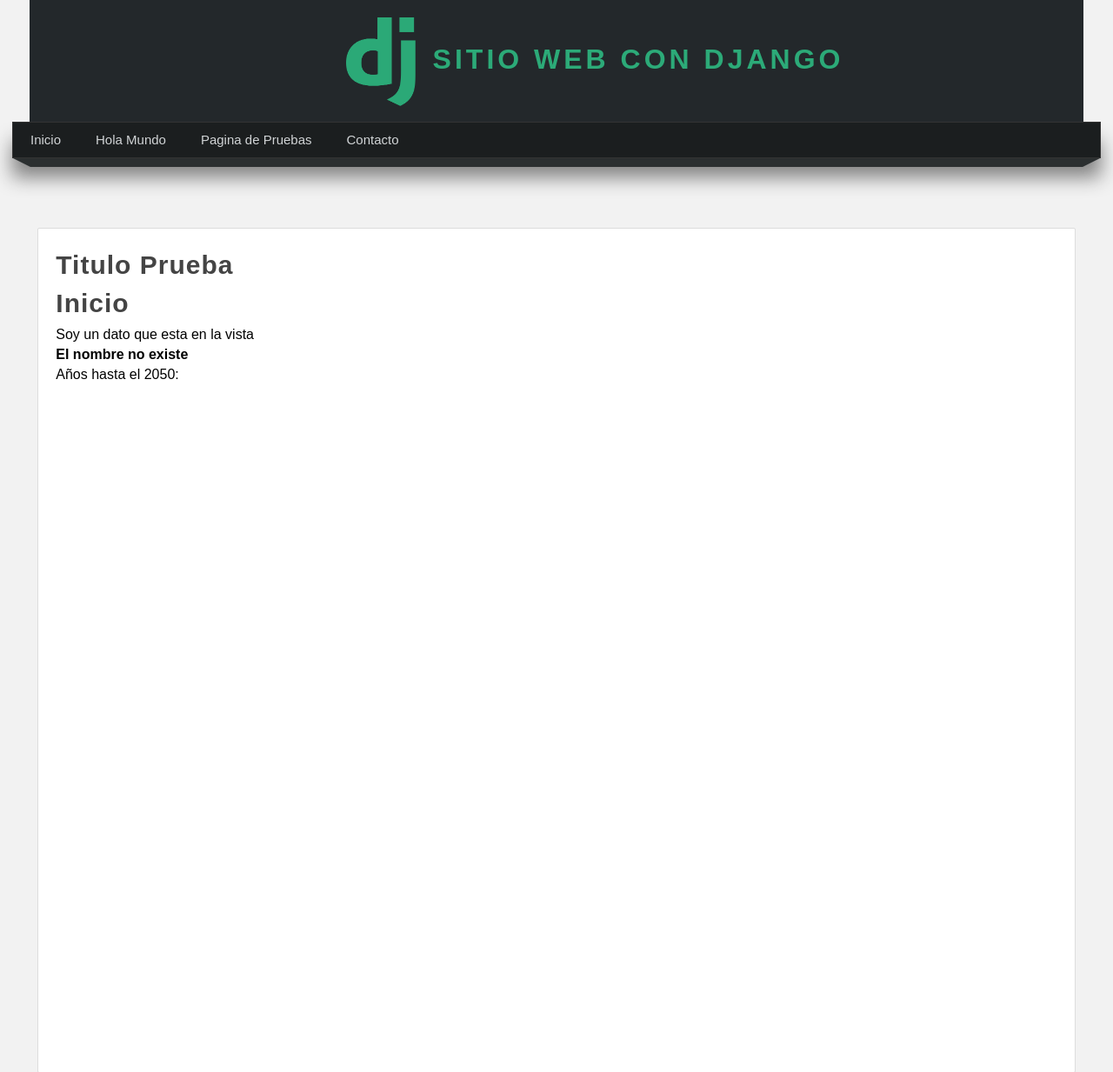
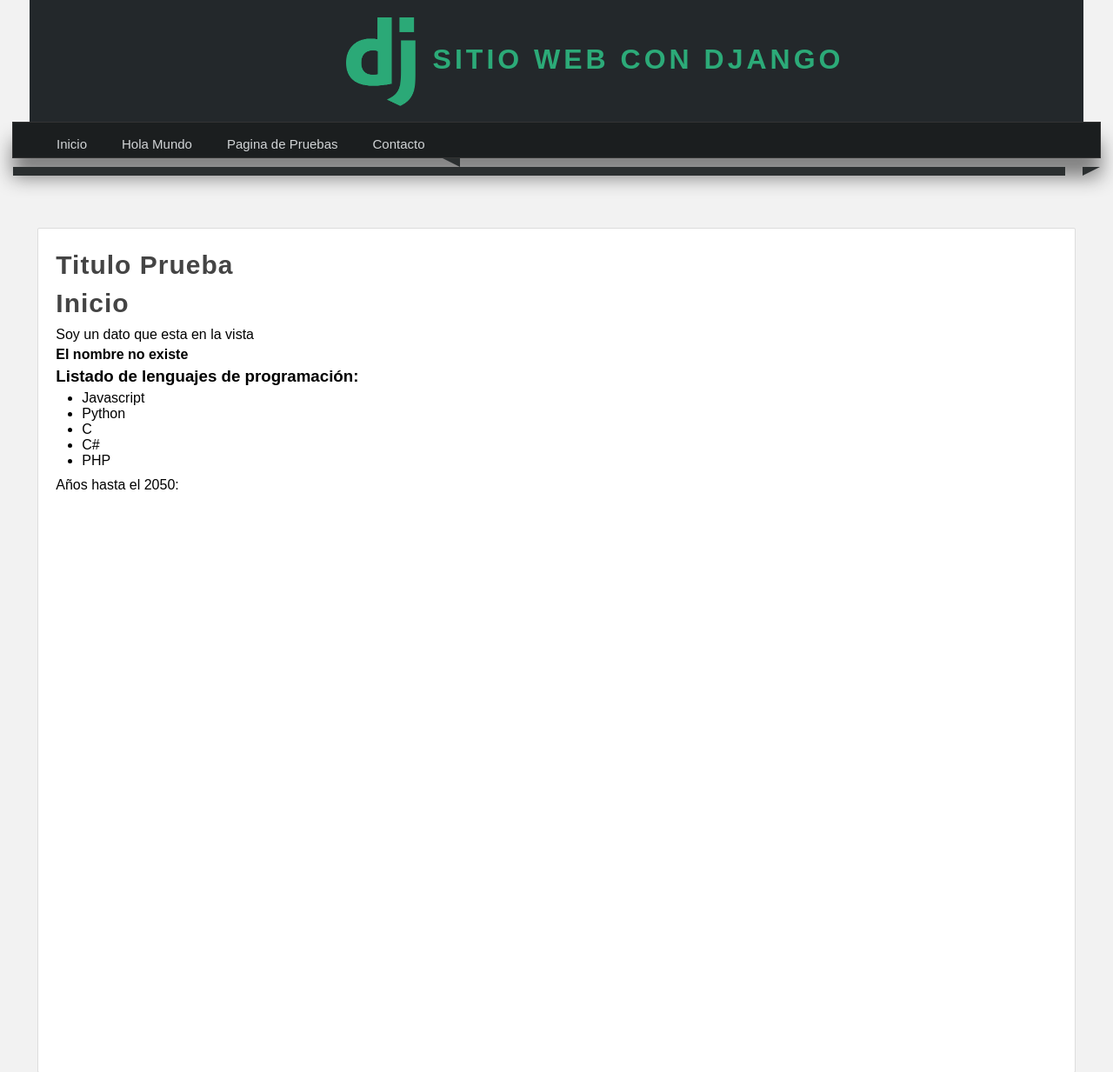
Before and after one commit to IsmaelDom/AprediendoDjango, a Django app: page / in a window 1280 px wide. Shown: the top 1233 px of the page at 87% size. Run offline with Django 3.2, Linux system fonts and the light colour scheme.

Commit message:
Uso de for para iterar.

```diff
--- a/AprendiendoDjango/miapp/static/css/styles.css
+++ b/AprendiendoDjango/miapp/static/css/styles.css
@@ -6,9 +6,14 @@
     text-decoration: none;
 }
 
-p {
+p, h2, h3, ul {
     margin-top: 5px;
     margin-bottom: 5px;
+}
+
+ul, ol {
+    margin-left: 30px;
+    margin-bottom: 10px;
 }
 
 body {
--- a/AprendiendoDjango/miapp/templates/index.html
+++ b/AprendiendoDjango/miapp/templates/index.html
@@ -20,6 +20,13 @@
         <strong>El nombre no existe</strong>
     {% endif %}
 
+    <h3>Listado de lenguajes de programación:</h3>
+    <ul>
+        {% for lenguaje in lenguajes %}
+            <li>{{ lenguaje }}</li>
+        {% endfor %}
+    </ul>
+
     <p>Años hasta el 2050:</p>
 
 {% endblock %}
--- a/AprendiendoDjango/miapp/views.py
+++ b/AprendiendoDjango/miapp/views.py
@@ -36,10 +36,12 @@ def index(request):
 
     html += "</ul>"
 
+    lenguajes = ['Javascript', 'Python', 'C', 'C#', 'PHP']
     # Para retornar una vista se usa render
     return render(request, 'index.html', {
         'title': 'Inicio',
-        'mi_variable': 'Soy un dato que esta en la vista'
+        'mi_variable': 'Soy un dato que esta en la vista',
+        'lenguajes':  lenguajes
     })
 
 def hola_mundo(request):
```
